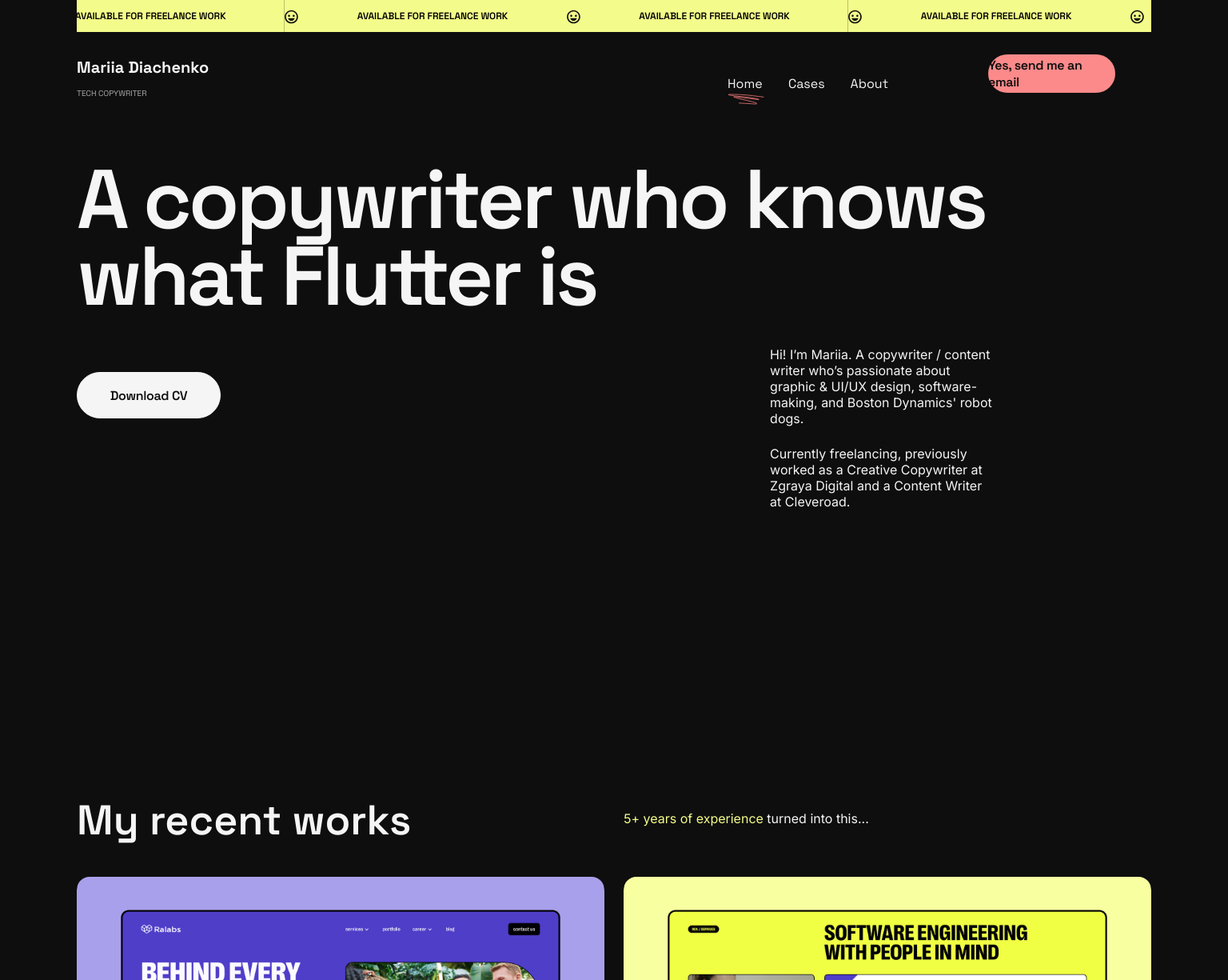
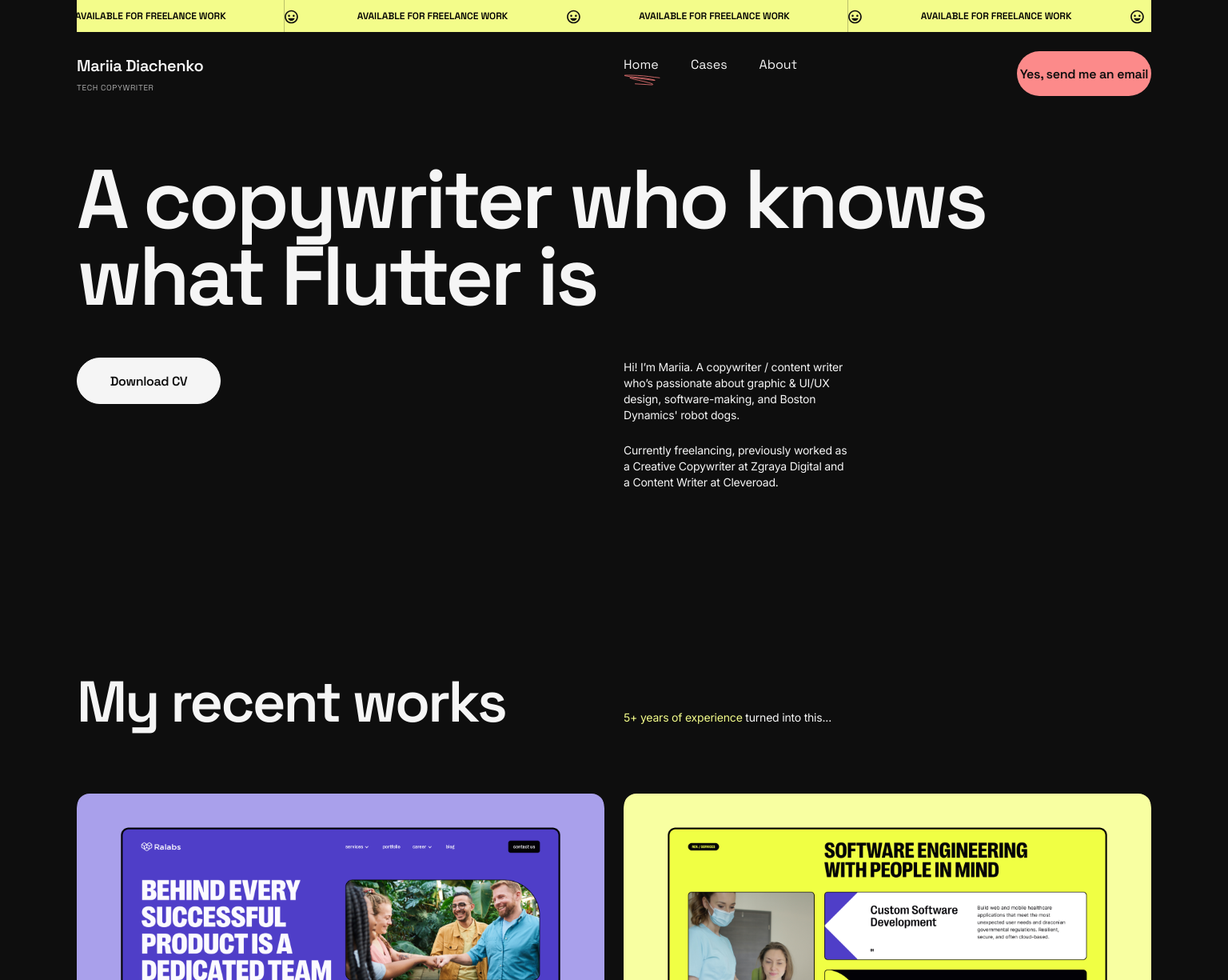
Before and after one commit to aedra313/portfolio, a React (Create React App) app: page /cases in a window 1536 px wide. Shown: the top 1225 px of the page at 80% size. Built offline with nearby package versions, Linux system fonts and the light colour scheme.

Commit message:
partial pixelperfect of desctop with edits

```diff
--- a/src/components/cases/caseCard.module.css
+++ b/src/components/cases/caseCard.module.css
@@ -45,12 +45,17 @@
     }
 
     .wrap {
+        align-self: start;
+        margin:0;
         display: flex;
         flex-direction: column;
     }
 
     .title {
-        margin-top: 24px;
+        font-weight: 500;
+        font-size: 32px;
+        line-height: 40px;
+        margin: 22px 0 0 0;
     }
 
     .description {
--- a/src/components/cases/cases.js
+++ b/src/components/cases/cases.js
@@ -6,7 +6,7 @@ import usePath from '../../hooks/usePath';
 import useMobile from '../../hooks/useMobile';
 
 
-const Cases = () => {
+const Cases = ({isHome}) => {
   //  const toggle = window.location.hash.includes('/cases');
   const toggle = usePath('/cases');
   const isMobile = useMobile();
@@ -20,7 +20,7 @@ const Cases = () => {
     wrap: {
       display: 'grid',
       gridTemplateColumns: 'repeat(2, 660px)',
-      gridTemplateRows: 'repeat(' + rows + ', 528px)',
+      gridTemplateRows: '70px  repeat(' + rows + ', 528px)',
       columnGap: '24px',
       rowGap: '80px',
       alignItems: 'end',
@@ -28,8 +28,8 @@ const Cases = () => {
     },
   };
 
-  const container = toggle ? s.container : null;
-  const grid = !isMobile ? style.wrap : null;
+  const container = isHome && s.container;
+  const grid = !isMobile && style.wrap;
 
   return (
     <div className={container} style={grid}>
--- a/src/components/cases/cases.module.css
+++ b/src/components/cases/cases.module.css
@@ -35,30 +35,45 @@
 @media (min-width: 1440px) {
 
     .container {
-        margin-top: -400px;
-        margin-bottom: 100px;
+        margin-top: 130px;
+        margin-bottom: 345px;
     }
 
     .title {
+        font-size: 72px;
+        line-height: 80px;
+        letter-spacing: -0.04em;
+        margin:0;
+
         grid-column-start: 1;
         grid-column-end: 2;
+        align-self: center;
     }
+
 
     .description {
         display: block;
+        font-size: 14px;
+        line-height: 20px;
+        letter-spacing: -0.2px;
+
         grid-column-start: 2;
         grid-column-end: 3;
-        margin-bottom: 0;
+        align-self: end;
+        margin-bottom: -9px;
         background-color: transparent;
     }
-
-    .wrap{
+.wrap {
+    justify-self: center;
+    height: 660px;
+}
+    /*.wrap{
         display: grid;
         grid-template-columns: repeat(4, 318px);
         grid-column-gap: 24px;
         grid-template-rows: 468px;
         column-gap: 24px;
-    }
+    }*/
 
     .contentWrap {
         display: grid;
--- a/src/components/header/header.module.css
+++ b/src/components/header/header.module.css
@@ -20,7 +20,8 @@
     line-height: 16px;
     text-transform: uppercase;
     color: #A9A9A9;
-    margin-right: 4px;
+    margin-right: 2px;
+    letter-spacing: 0.06em;
 }
 
 @media (min-width: 1440px) {
@@ -29,16 +30,25 @@
         margin-top: 24px;
         display: grid;
         grid-template-columns: repeat(12, 90px);
+        grid-gap: 24px;
         grid-template-rows: 56px;
     }
 
     .headerContent {
         grid-column: 1 / span 2;
-        margin-top: 10px;
     }
 
     .title {
         font-size: 20px;
+        font-weight: 600;
+        letter-spacing: -0.02em;
+        margin-top: 14px;
+        margin-bottom: 8px;
+
+    }
+
+    .description {
+        margin-top: 8px;
     }
 
     .menu {
@@ -46,7 +56,7 @@
         height: 44px;
         width: 217px;
         justify-content: space-between;
-        grid-column: 8 / span 2;
+        grid-column: 7;
         align-self: center;
     }
 
@@ -60,8 +70,9 @@
     }
 
     .headerButton {
-        height: 48px;
-        width: 159px;
-        grid-column: 11 / span 2;
+        width: 168px;
+        height: 56px;
+        grid-column: 12 ;
+        justify-self: end;
     }
 }
--- a/src/components/header/menu/menuItem.module.css
+++ b/src/components/header/menu/menuItem.module.css
@@ -7,3 +7,9 @@
     transition: color 0.2s ease-in-out;
     animation: 0.5s slideIn forwards;
 }
+
+@media (min-width: 1440px) {
+    .menuItem {
+        margin: 0
+    }
+}
--- a/src/components/home/home.js
+++ b/src/components/home/home.js
@@ -6,11 +6,11 @@ import OldCases from '../oldCases/oldCases';
 import Favorite from '../favorite/favorite';
 
 
-const Home = ({path}) => {
+const Home = () => {
   return (
     <div className={s.wrap}>
       <Introduction />
-      <Cases path={path} />
+      <Cases isHome={true} />
       <OldCases />
       <Favorite />
     </div>
--- a/src/components/home/introduction.module.css
+++ b/src/components/home/introduction.module.css
@@ -33,25 +33,41 @@
 
 @media (min-width: 1440px) {
     .wrap {
+        margin-top: 54px;
         display: grid;
+        grid-template-columns: repeat(12, 90px);
+        grid-gap: 24px;
+        grid-template-rows: 265px;
     }
 
     .title {
         font-size: 104px;
         line-height: 0.92;
         width: 1230px;
+        margin-bottom: 0;
     }
 
      .button {
         width: 178px;
-        grid-column: 1 / span 4;
+         height:56px;
+        grid-column: 1 / span 2;
          margin: 0;
+         grid-row: 1;
     }
 
     .bio {
+        margin-top: -12px;
+        margin-bottom: 300px;
         width: 280px;
-        height: 48px;
-        grid-column: 8 / span 2;
-        margin: 0;
+        height: 265px;
+
+        font-size: 14px;
+        line-height: 20px;
+
+        letter-spacing: -0.2px;
+
+
+        grid-column: 7 / span 2;
+        padding:0;
     }
 }
--- a/src/components/oldCases/oldCaseCard.module.css
+++ b/src/components/oldCases/oldCaseCard.module.css
@@ -38,7 +38,11 @@
 }
 
 .wrap {
-    margin: 56px 0 0 0;
+    align-self: start;
+    margin: 60px 0 0 0;
+    grid-row: 2;
+    grid-column: span 3;
+
 }
 
 .title {
@@ -56,11 +60,34 @@
         height: 240px;
     }
 
+    .title {
+        font-weight: 500;
+        font-size: 32px;
+        line-height: 40px;
+        color: #F5F5F5;
+        margin: 29px 0 8px;
+        letter-spacing: 0.01em;
+    }
+
+    .id1 {
+
+        height: 205px;
+
+    }
+
     .id2 {
-        height: 328px;
+
+        height: 295px;
     }
+
     .id3 {
-        height: 200px;
+
+        height: 165px;
+    }
+
+    .id4 {
+
+        height: 205px;
     }
 
 }
--- a/src/components/oldCases/oldCases.js
+++ b/src/components/oldCases/oldCases.js
@@ -1,17 +1,16 @@
 import React from 'react';
 import oldData from './oldCasesData';
-import s from './../cases/cases.module.css';
 import OldCaseCard from './oldCaseCard';
+import s from './oldCases.module.css';
 
 
 const OldCases = () => {
   const content = oldData.map((dataItem, index) => <OldCaseCard key={index} title={dataItem.title} id={dataItem.id} img={dataItem.img} views={dataItem.views} link={dataItem.link} hover={dataItem.hover} />);
   return (
-    <div>
+    <div className={s.container}>
       <h2 className={s.title}>In a previous life</h2>
       <p className={s.description}>These days I mostly focus on working with clients on their websites and apps, and sometimes review other writers’ articles.</p>
-
-      <div className={s.wrap}>{content}</div>
+      {content}
     </div>
   );
 };
--- a/src/components/oldCases/oldCases.module.css
+++ b/src/components/oldCases/oldCases.module.css
@@ -0,0 +1,66 @@
+.container {
+
+}
+
+.title {
+
+}
+
+.description {
+
+}
+
+.wrap{
+
+}
+
+@media (min-width: 1440px) {
+
+    .container {
+            display: grid;
+        width: 100%;
+        margin-top: 130px;
+        margin-bottom: 330px;
+        grid-template-columns: repeat(12, 90px);
+        grid-gap: 24px;
+        grid-template-rows: 56px 400px;
+    }
+
+    .title {
+        font-size: 72px;
+        line-height: 80px;
+        letter-spacing: -0.04em;
+        margin:0;
+
+        grid-column: 1 / span 6;
+
+        align-self: center;
+    }
+
+
+    .description {
+        display: block;
+        font-size: 14px;
+        line-height: 20px;
+        letter-spacing: -0.2px;
+
+        grid-column: 7 / span 3;
+
+        align-self: end;
+        margin-bottom: -9px;
+        background-color: transparent;
+    }
+
+    .wrap{
+        align-self: start;
+        grid-row: 2;
+        grid-column: 1/span 12;
+        display: grid;
+        grid-template-columns: repeat(4, 318px);
+        grid-column-gap: 24px;
+        grid-template-rows: 468px;
+        column-gap: 24px;
+    }
+
+
+}
--- a/src/components/oldCases/oldCasesData.js
+++ b/src/components/oldCases/oldCasesData.js
@@ -11,7 +11,6 @@ const oldData = [
     img: angular,
     link: 'https://www.google.com/',
     views: '148k',
-    hover: 'Made it to Google\'s top. Just checked: still there 2 years later.',
   },
   {
     title: 'How to make a BlaBlaCar-like app',
```
